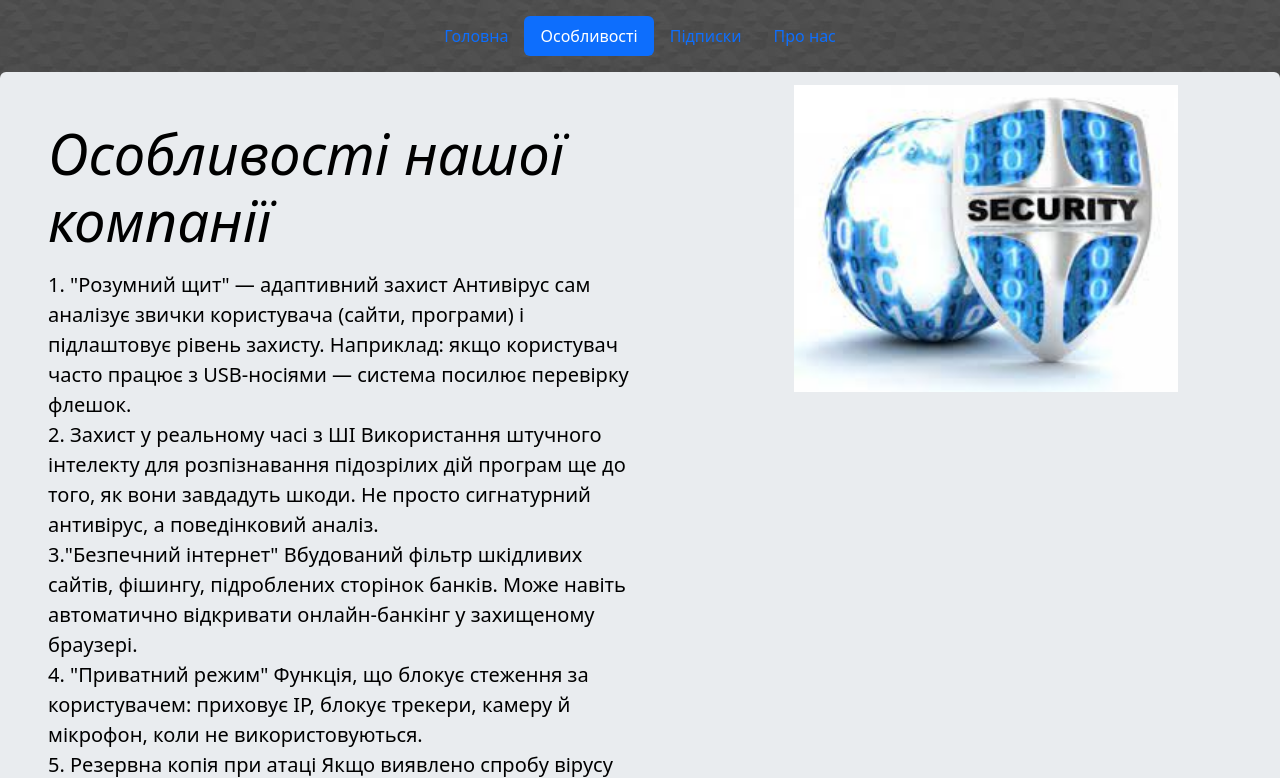
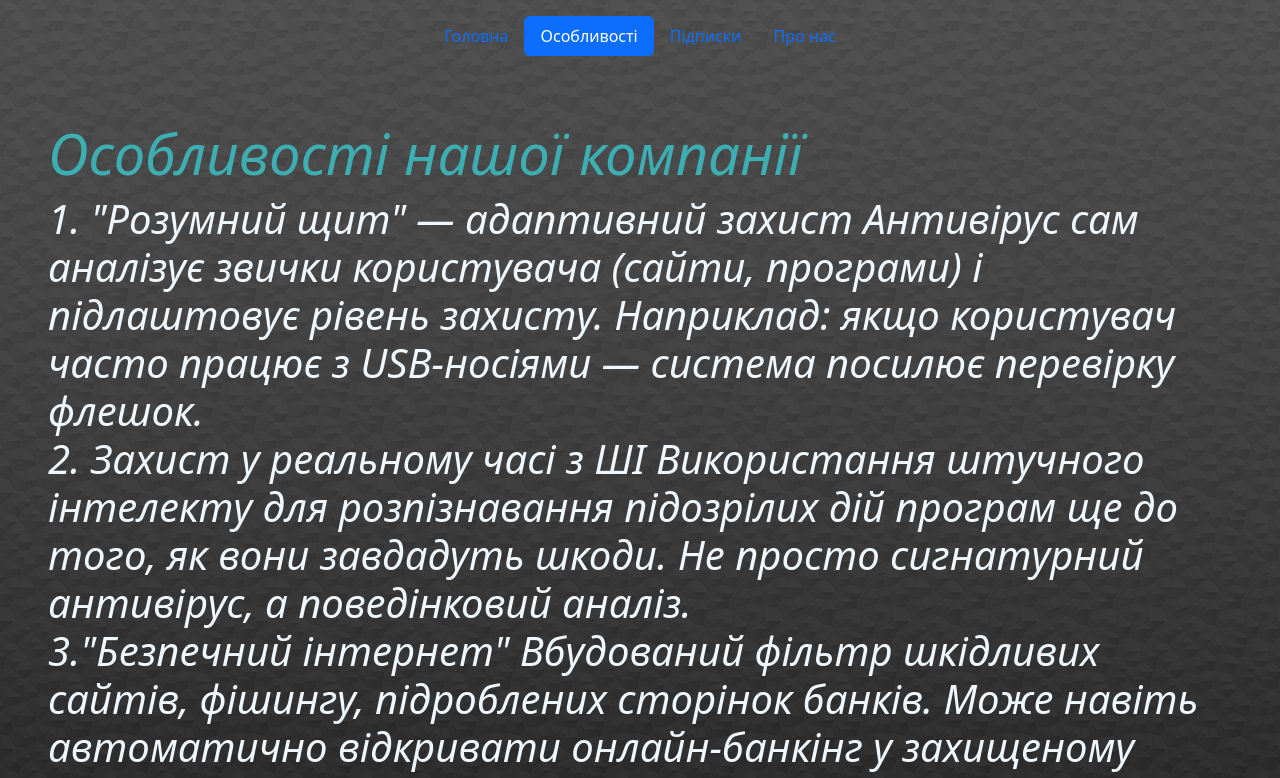
Before and after one commit to PASHA0055/PASHA0055.github.io, a plain HTML site: page osobl.html in a window 1280 px wide. Shown: the top 778 px of the page. Drawn offline with nearby package versions, Linux system fonts and the light colour scheme.

Commit message:
Add files via upload

```diff
--- a/osobl.html
+++ b/osobl.html
@@ -15,10 +15,9 @@
         <a href="osobl.html" class="nav-link active">Особливості</a></li> <li class="nav-item"><a href="price.html" class="nav-link" aria-current="page">Підписки</a></li>
         <li class="nav-item"><a href="about us.html" class="nav-link">Про нас</a></li> </ul> </header> </div>
  <div class="hero 2">
-<img style="position: absolute; margin-top: 1%; right: 8%; width: 30%;" src="WEB розробки зображ/images.jpg" alt="antivirus">
 
 
-<div class="p-4 p-md-5 mb-4 rounded text-body-emphasis bg-body-secondary"> <div class="col-lg-6 px-0"> <h1 class="display-4 fst-italic">Особливості нашої компанії</h1> <p class="lead my-3">1. "Розумний щит" — адаптивний захист
+<div class="p-4 p-md-5 mb-4 rounded text-body-emphasis"> <div class="col-lg-6 px-0"> </div> <h1 class="display-4 fst-italic"; style="color: rgb(61, 174, 178);">Особливості нашої компанії</h1> <p class="display-6 fst-italic"; style="color: aliceblue;">1. "Розумний щит" — адаптивний захист
 Антивірус сам аналізує звички користувача (сайти, програми) і підлаштовує рівень захисту.
 Наприклад: якщо користувач часто працює з USB-носіями — система посилює перевірку флешок.
 <br>
```
